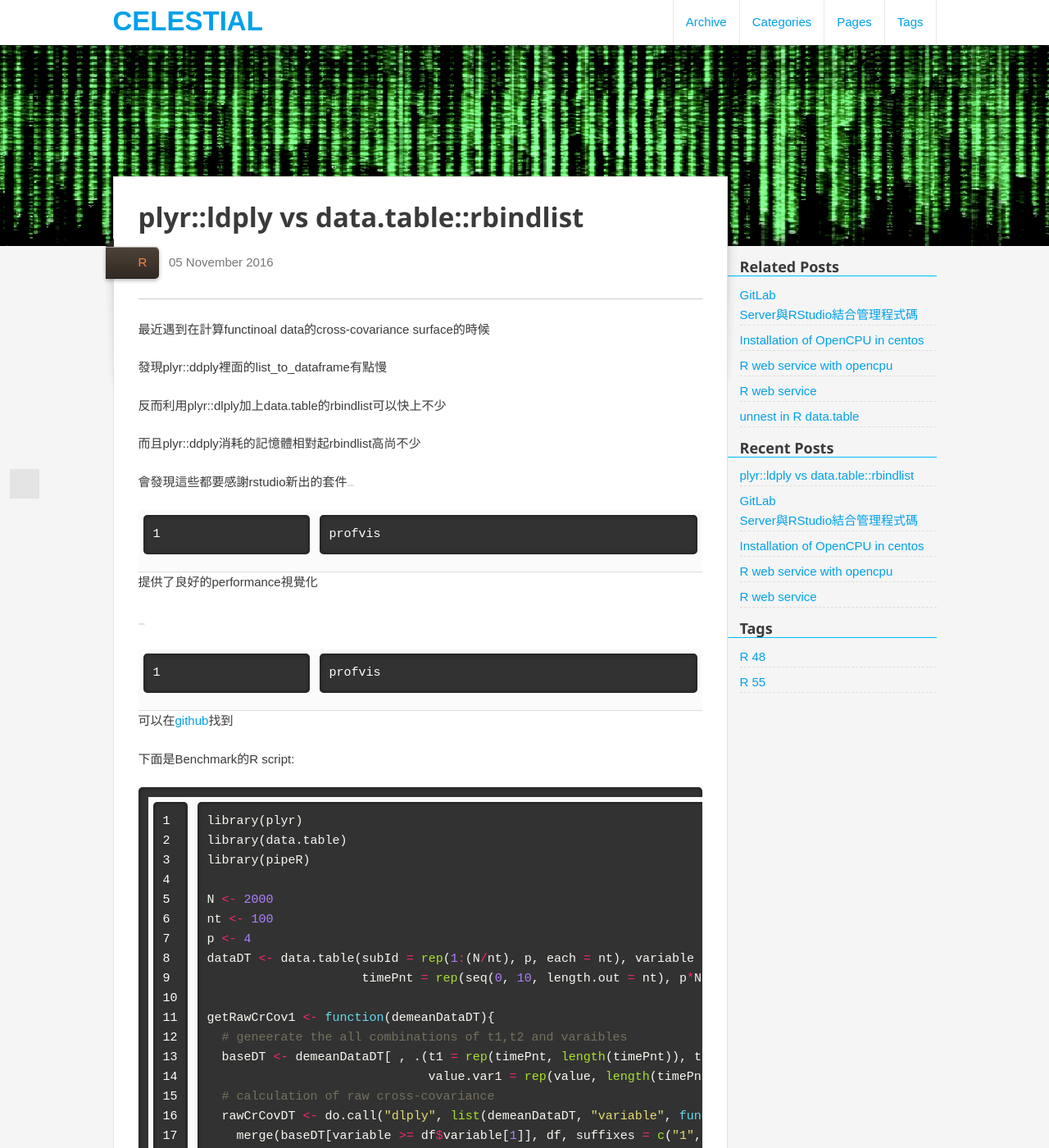
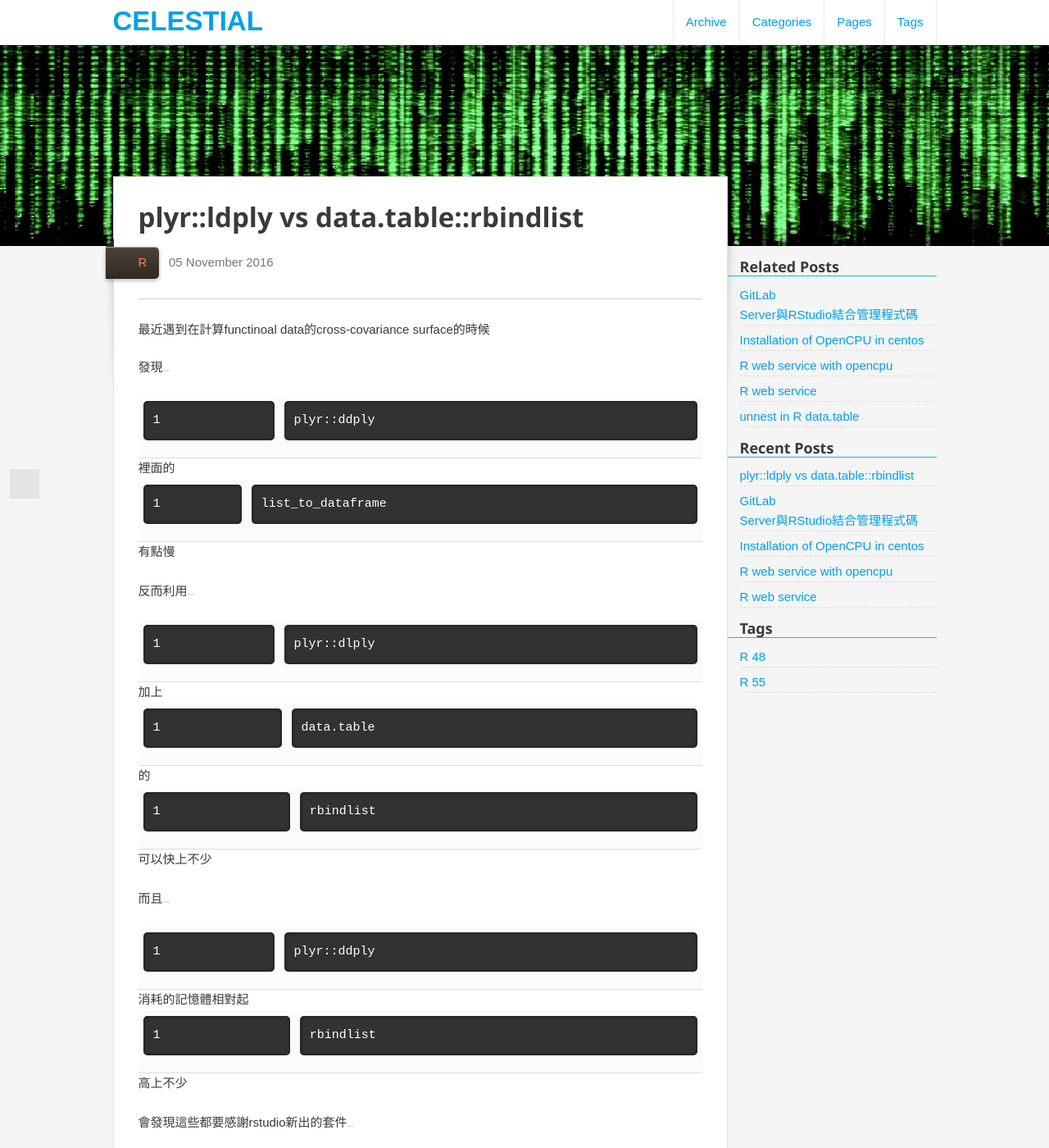
Before and after one commit to chengyucatch/chingchuan-chen.github.com, a Jekyll site: the page built from _posts/2016-11-05-ldply-vs-rbindlist.md, in a window 1280 px wide and 1400 px high. Shown: the whole window at 82% size. Built offline with Jekyll 4.4.1, drawn with Linux system fonts in a browser that asks for light colours; comment, search, counter and statistics services are not loaded; grey boxes are pictures that could not be loaded.

Commit message:
bug fixed

```diff
--- a/_config.yml
+++ b/_config.yml
@@ -12,10 +12,9 @@
   name : ChingChuan Chen
   email : zw12356@gmail.com
   github : ChingChuan-Chen
-  twitter : celestialgod
 email: zw12356@gmail
 description: > # this means to ignore newlines until "baseurl:"
-  Talking about R, MatLab, C++ and statiscal learnings.
+  Talking about R, C++ and statiscal learnings.
 baseurl: "" # the subpath of your site, e.g. /blog
 url: "http://chingchuan-chen.github.io" # the base hostname & protocol for your site
 twitter_username: celestialgod
@@ -30,11 +29,10 @@
   entity_output: as_char
   toc_levels: 1..6
   enable_coderay: false
+  highlighter: rouge
 
   coderay:
     coderay_wrap: div
-    coderay_line_numbers: inline
-    coderay_line_numbers_start: 1
     coderay_tab_width: 4
     coderay_bold_every: 10
     coderay_css: style
--- a/_posts/2016-11-05-ldply-vs-rbindlist.md
+++ b/_posts/2016-11-05-ldply-vs-rbindlist.md
@@ -12,17 +12,17 @@
 
 最近遇到在計算functinoal data的cross-covariance surface的時候
 
-發現plyr::ddply裡面的list_to_dataframe有點慢
+發現`plyr::ddply`裡面的`list_to_dataframe`有點慢
 
-反而利用plyr::dlply加上data.table的rbindlist可以快上不少
+反而利用`plyr::dlply`加上`data.table`的`rbindlist`可以快上不少
 
-而且plyr::ddply消耗的記憶體相對起rbindlist高尚不少
-
-<!-- more -->
+而且`plyr::ddply`消耗的記憶體相對起`rbindlist`高上不少
 
 會發現這些都要感謝rstudio新出的套件`profvis`提供了良好的performance視覺化
 
 `profvis`可以在[github](https://github.com/rstudio/profvis)找到
+
+<!-- more -->
 
 下面是Benchmark的R script:
 
```
